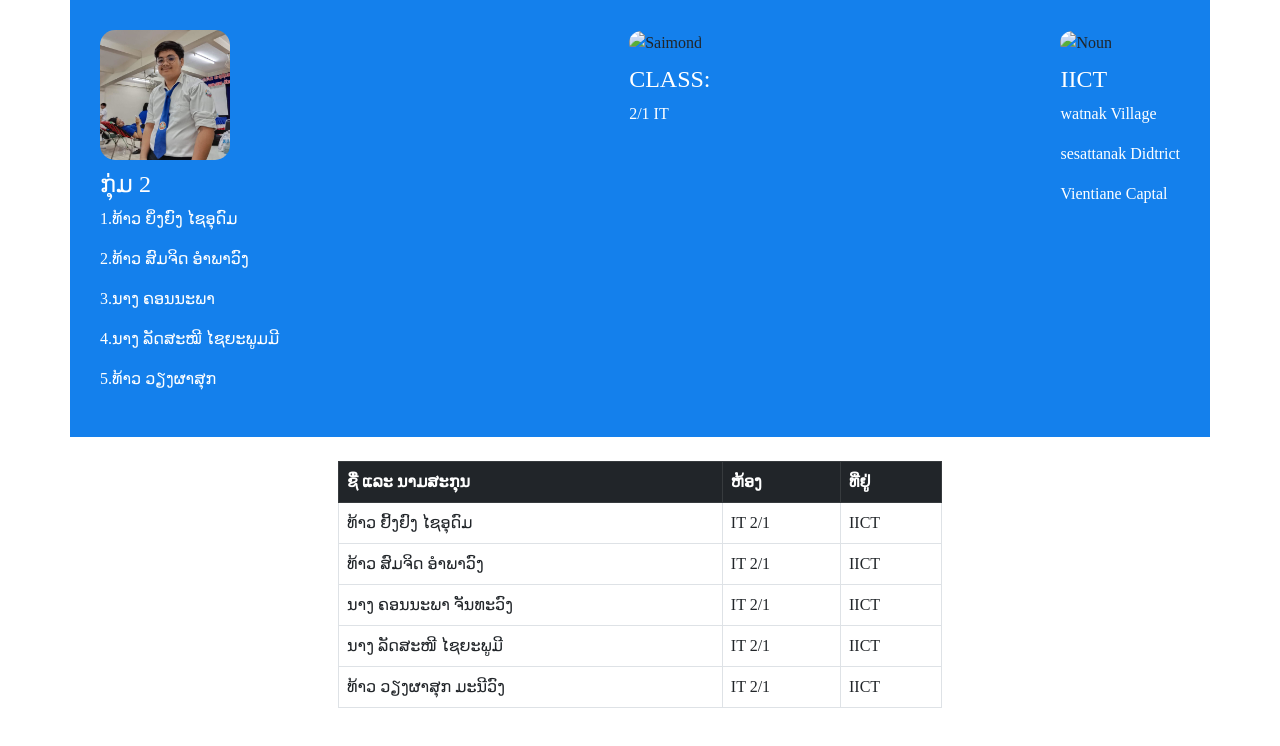
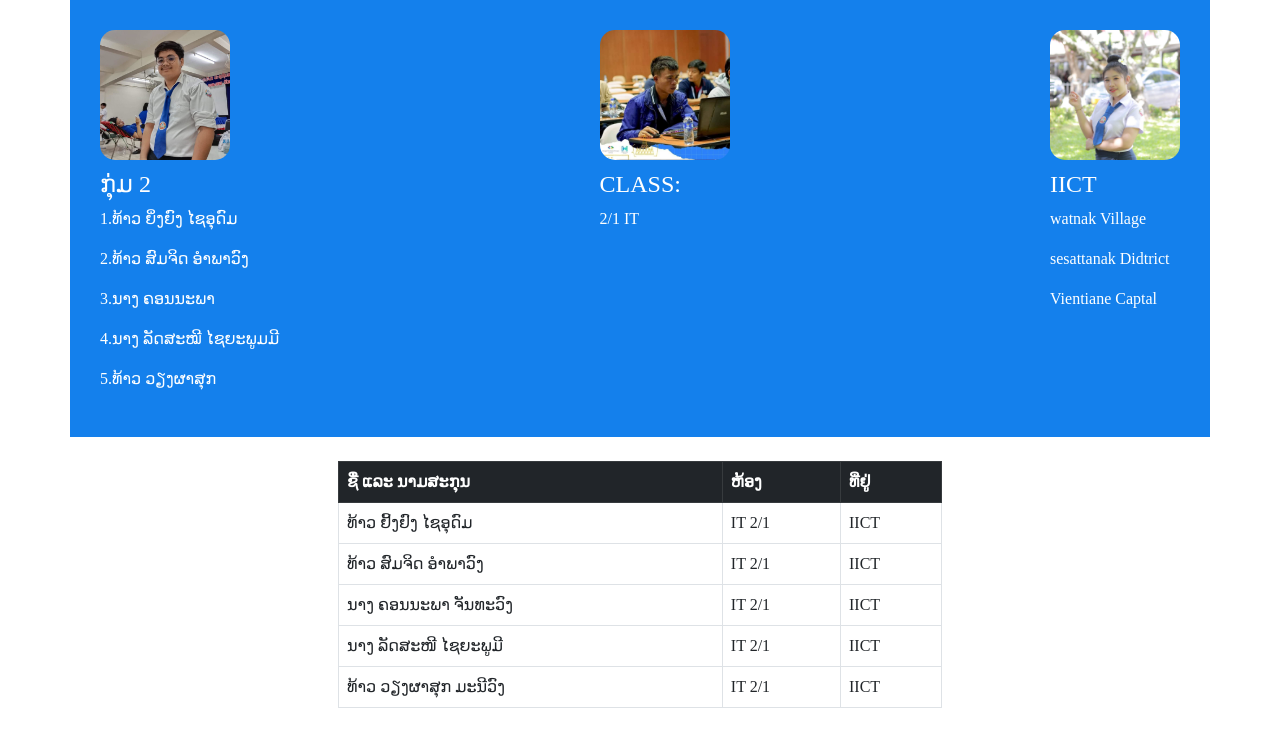
Before and after one commit to Yingyony0097/ClassWork-Websit, a plain HTML site: page index.html in a window 1280 px wide. Drawn offline with nearby package versions, Linux system fonts and the light colour scheme; the site is published under a folder, as on GitHub Pages, so addresses that start at the root find nothing.

Commit message:
add picture

```diff
--- a/index.html
+++ b/index.html
@@ -60,7 +60,7 @@
             </div>
         </div>
         <div class="column">
-            <img class="image" src="/img/saimond.jpg" alt="Saimond">
+            <img class="image" src="./img/saimond.jpg" alt="Saimond">
             <div class="info">
 
                 <h4>CLASS:</h4>
@@ -69,7 +69,7 @@
             </div>
         </div>
         <div class="column">
-            <img class="image" src="/img/noun.jpg" alt="Noun">
+            <img class="image" src="./img/noun.jpg" alt="Noun">
             <div class="info">
 
                 <h4>IICT</h4>
```
